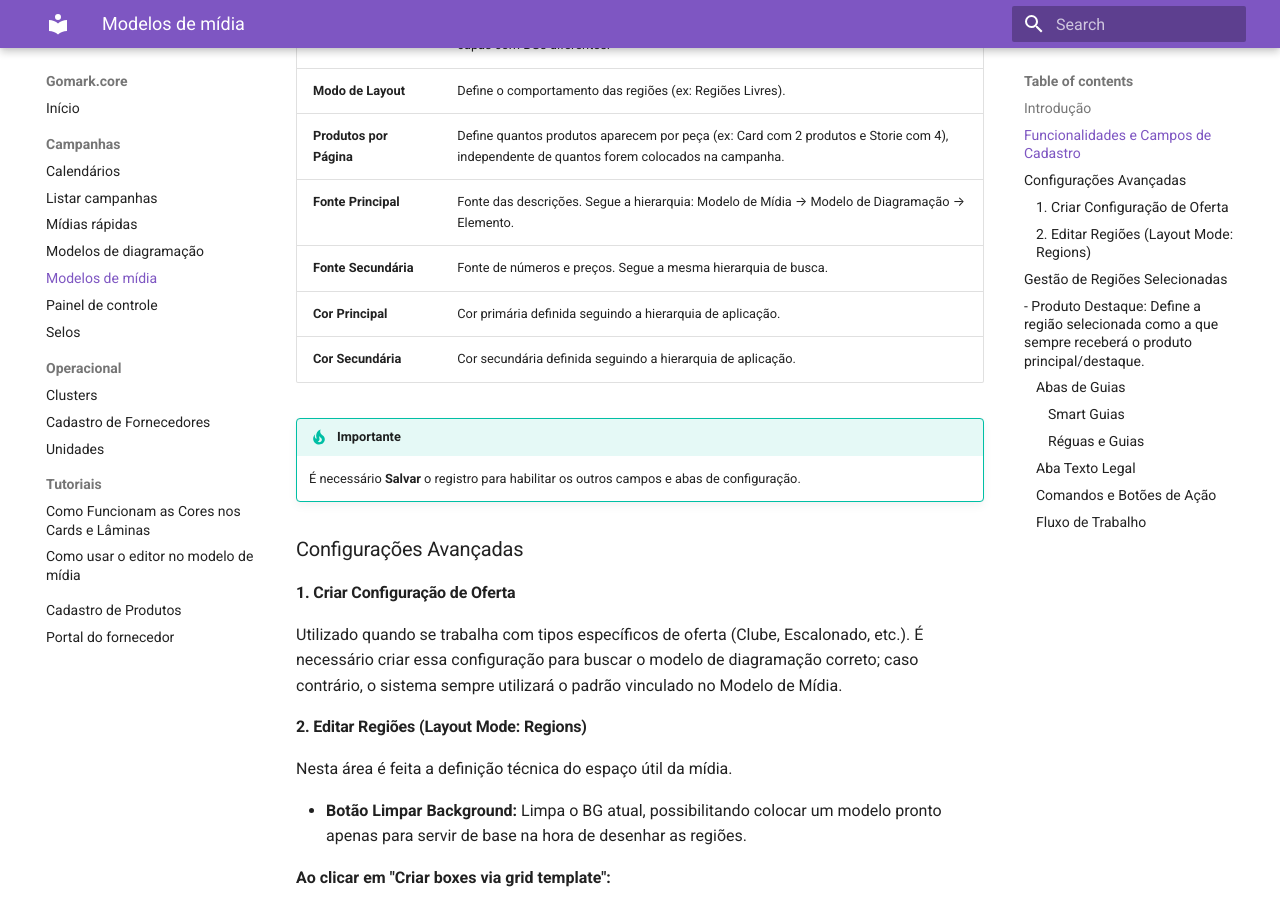
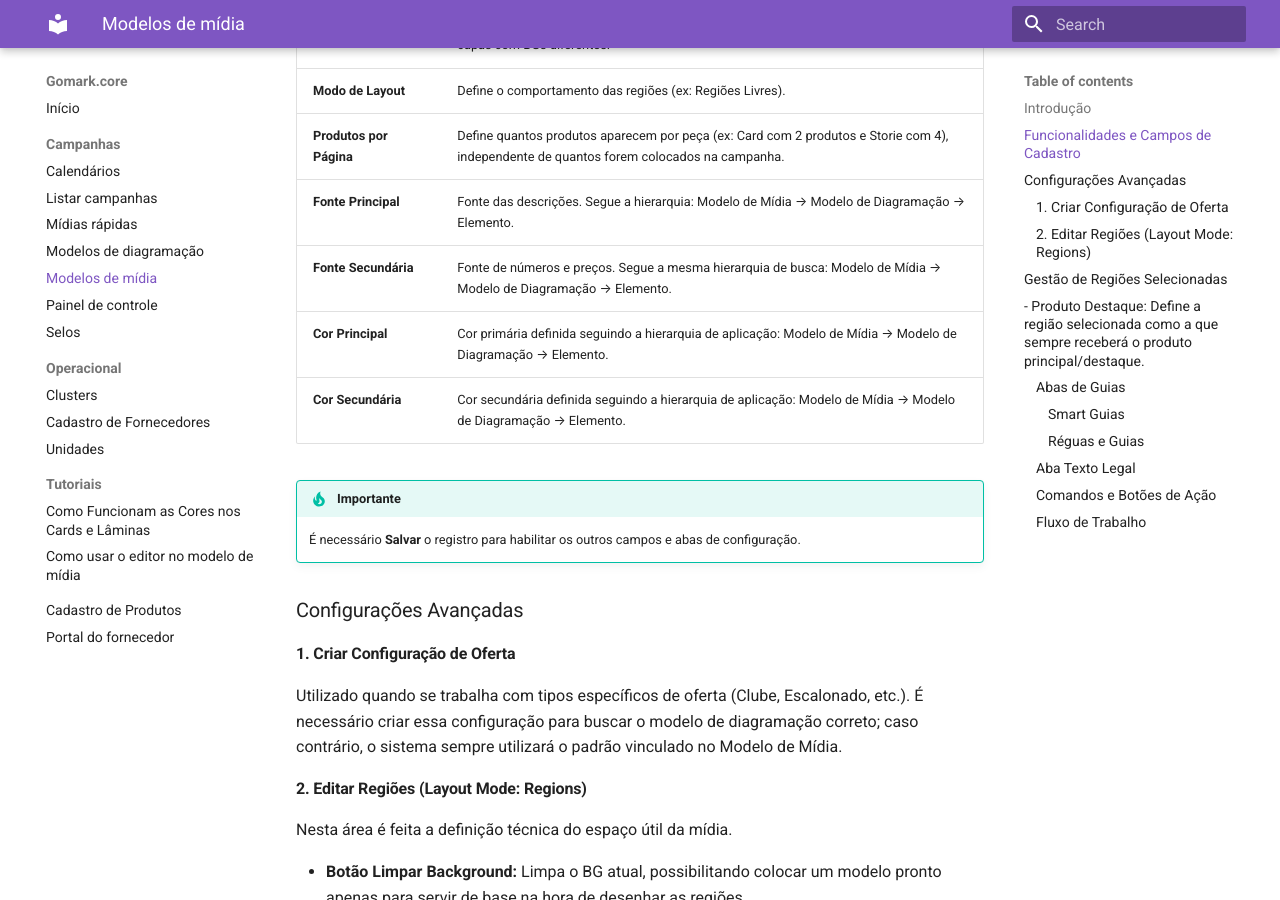
Before and after one commit to suporte552/documentacao, an MkDocs documentation site: the page built from docs/Campanhas/Modelos de mídia.md, in a window 1280 px wide and 900 px high, scrolled down 879 px. Built offline with MkDocs 1.6.1 and Material for MkDocs 9.7.7, drawn with Linux system fonts in a browser that asks for light colours.

Commit message:
vault backup: 2026-05-04 09:08:50

```diff
--- a/docs/Campanhas/Modelos de mídia.md
+++ b/docs/Campanhas/Modelos de mídia.md
@@ -8,19 +8,19 @@ Os **Modelos de Mídia** são o alicerce visual das suas campanhas. É neste mó
 ### Funcionalidades e Campos de Cadastro
 Ao criar ou editar um modelo de mídia, preencha as informações conforme os campos abaixo:
 
-|**Campo**|**Descrição**|
-|---|---|
-|**Nome**|Descrição da mídia para identificação no sistema.|
-|**Tipo de Mídia**|Define qual mídia está sendo feita: **Cartaz, Lâmina, Card ou Storie**.|
-|**Calendário**|Vincule o calendário correspondente.|
-|**Modelo de Diagramação**|Vincule o modelo de diagramação que será a base da mídia.|
-|**Tipo de Página**|**Interna:** Usado geralmente para as páginas de miolo.<br><br>  <br><br>**Capa:** Utilizado para diferenciar capas (ex: capa com 4 produtos e interna com 12) ou capas com BGs diferentes.|
-|**Modo de Layout**|Define o comportamento das regiões (ex: Regiões Livres).|
-|**Produtos por Página**|Define quantos produtos aparecem por peça (ex: Card com 2 produtos e Storie com 4), independente de quantos forem colocados na campanha.|
-|**Fonte Principal**|Fonte das descrições. Segue a hierarquia: Modelo de Mídia → Modelo de Diagramação → Elemento.|
-|**Fonte Secundária**|Fonte de números e preços. Segue a mesma hierarquia de busca.|
-|**Cor Principal**|Cor primária definida seguindo a hierarquia de aplicação.|
-|**Cor Secundária**|Cor secundária definida seguindo a hierarquia de aplicação.|
+| **Campo**                 | **Descrição**                                                                                                                                                                               |
+| ------------------------- | ------------------------------------------------------------------------------------------------------------------------------------------------------------------------------------------- |
+| **Nome**                  | Descrição da mídia para identificação no sistema.                                                                                                                                           |
+| **Tipo de Mídia**         | Define qual mídia está sendo feita: **Cartaz, Lâmina, Card ou Storie**.                                                                                                                     |
+| **Calendário**            | Vincule o calendário correspondente.                                                                                                                                                        |
+| **Modelo de Diagramação** | Vincule o modelo de diagramação que será a base da mídia.                                                                                                                                   |
+| **Tipo de Página**        | **Interna:** Usado geralmente para as páginas de miolo.<br><br>  <br><br>**Capa:** Utilizado para diferenciar capas (ex: capa com 4 produtos e interna com 12) ou capas com BGs diferentes. |
+| **Modo de Layout**        | Define o comportamento das regiões (ex: Regiões Livres).                                                                                                                                    |
+| **Produtos por Página**   | Define quantos produtos aparecem por peça (ex: Card com 2 produtos e Storie com 4), independente de quantos forem colocados na campanha.                                                    |
+| **Fonte Principal**       | Fonte das descrições. Segue a hierarquia: Modelo de Mídia → Modelo de Diagramação → Elemento.                                                                                               |
+| **Fonte Secundária**      | Fonte de números e preços. Segue a mesma hierarquia de busca: Modelo de Mídia → Modelo de Diagramação → Elemento.                                                                           |
+| **Cor Principal**         | Cor primária definida seguindo a hierarquia de aplicação: Modelo de Mídia → Modelo de Diagramação → Elemento.                                                                               |
+| **Cor Secundária**        | Cor secundária definida seguindo a hierarquia de aplicação: Modelo de Mídia → Modelo de Diagramação → Elemento.                                                                             |
 
 !!! tip "Importante"
     É necessário **Salvar** o registro para habilitar os outros campos e abas de configuração.
```
